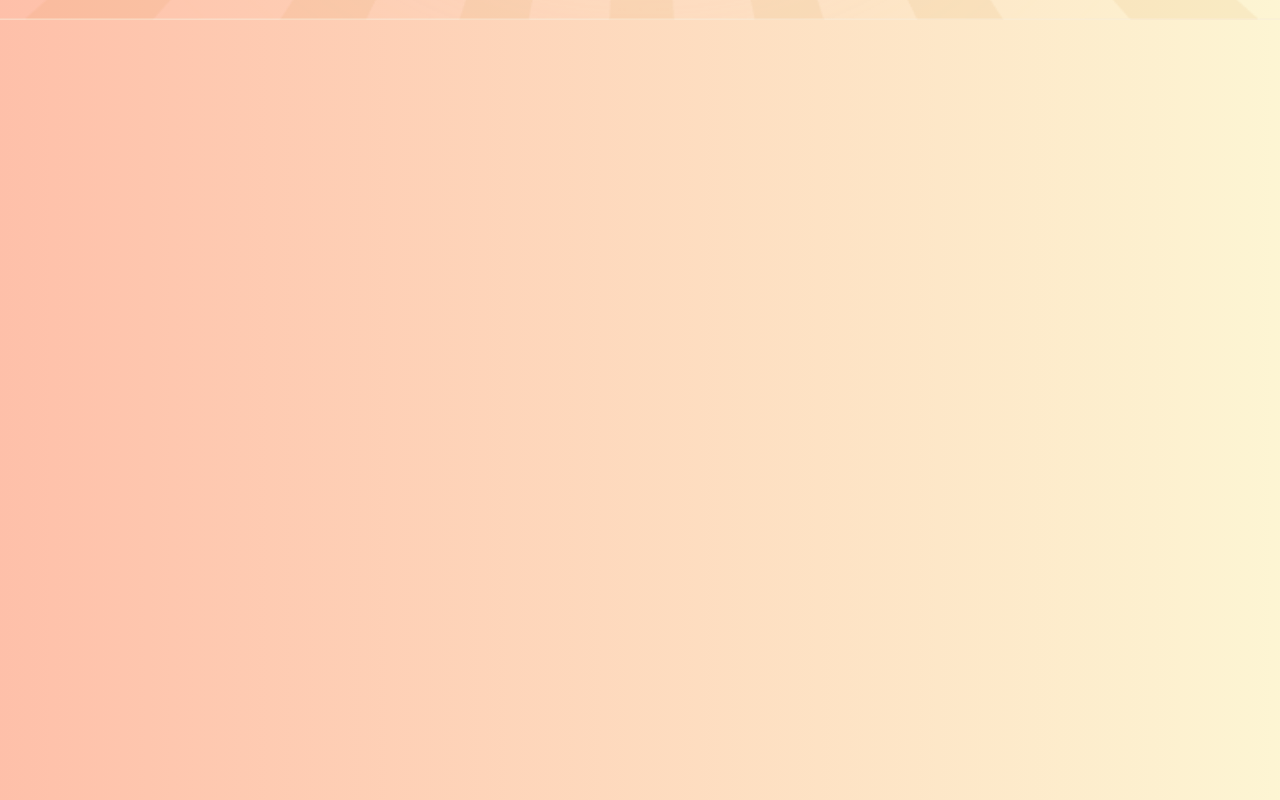
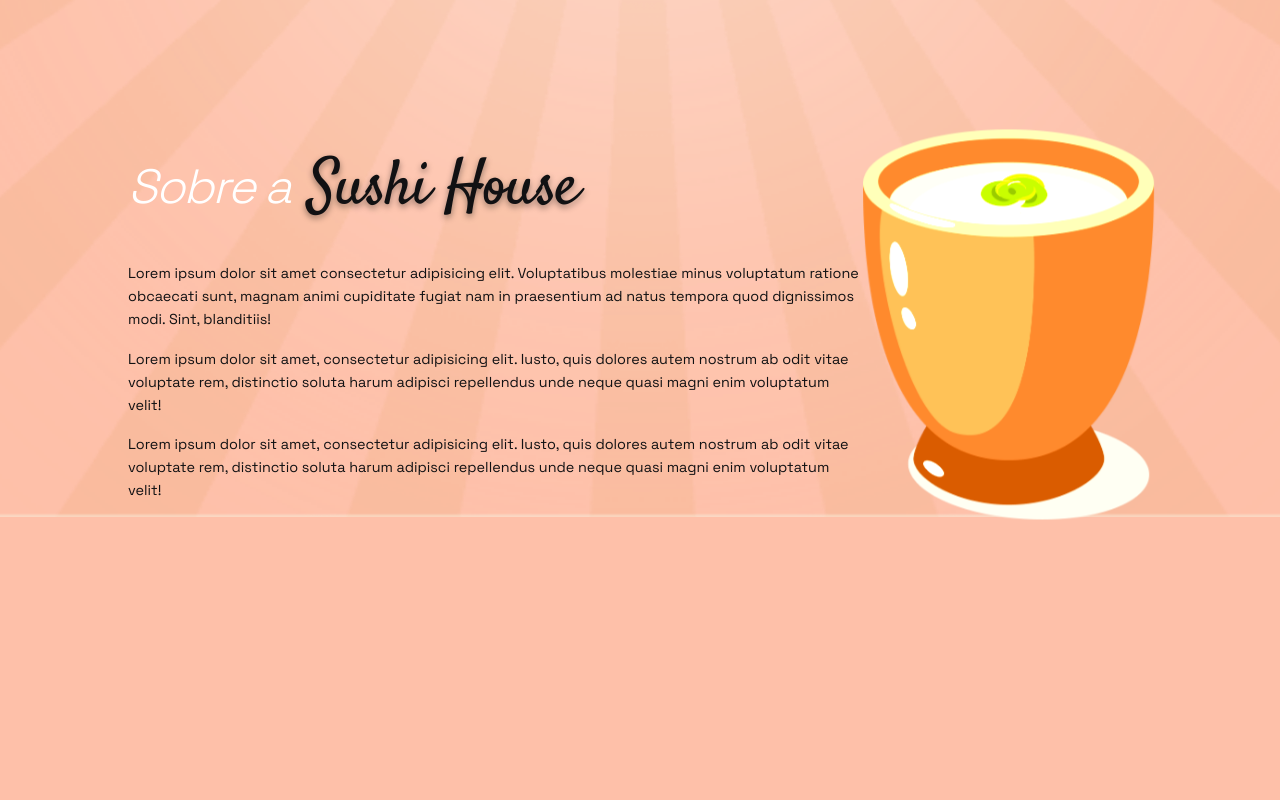
Before and after one commit to dev-marcioreis/sushi-house, a plain HTML site: page index.html in a window 1280 px wide. Shown: the part 780-1580 px from the top of the page. After the commit the page ends 1300 px from the top, so only its background shows below. Drawn offline with nearby package versions, Linux system fonts and the light colour scheme.

Commit message:
About section

```diff
--- a/assets/css/style.css
+++ b/assets/css/style.css
@@ -25,6 +25,7 @@
   --color-black: hsl(240, 5%, 7%);
   --color-white: hsl(0, 0%, 100%);
   --color-transparent: hsla(0, 0%, 100%, 0);
+  --color-bg: hsl(16, 98%, 83%);
 
   --gradiente-1: linear-gradient(180deg, hsl(357, 78%, 63%) 0%, hsl(353, 92%, 70%) 100%);
   --gradiente-2: linear-gradient(90deg, hsl(355, 37%, 88%) 0%, hsl(25, 76%, 90%) 100%);
@@ -56,11 +57,14 @@ html {
   scroll-padding-top: 7rem;
 }
 body {
-  background: var(--gradiente-5);
+  background: var(--color-bg);
+  background-image: url('../images/bg.png');
+  background-position: center;
+  background-repeat: no-repeat;
+  background-size: cover;
   color: var(--color-black);
   line-height: var(--line-height);
   font-size: var(--font-size);
-  height: 300rem;
 }
 ::-webkit-scrollbar {
   width: .5rem;
@@ -151,7 +155,7 @@ img {
   top: 0;
   right: 0;
   left: 0;
-  background: var(--gradiente-5);
+  background: var(--color-transparent);
   transition: var(--transition);
   z-index: 999;
 }
@@ -220,15 +224,12 @@ img {
 
 /*==========JavaScript==========*/
 .scrolling {
+  background: var(--color-bg);
   box-shadow: var(--shadow);
 }
 
 /*==========Home==========*/
 .home {
-  background-image: url('../images/bg-home.png');
-  background-position: center;
-  background-repeat: no-repeat;
-  background-size: cover;
   height: 100vh;
 }
 .home__container {
@@ -276,6 +277,51 @@ img {
 .home__text p {
   font-size: 1.2rem;
   margin-block-end: 1.5rem;
+}
+
+/*==========About==========*/
+.about__container {
+  display: flex;
+  align-items: center;
+  justify-content: space-between;
+}
+.about__text-left {
+  text-align: left;
+}
+.about__text-left h2 {
+  font-size: 3rem;
+  font-weight: 200;
+  color: var(--color-white);
+  font-style: italic;
+  letter-spacing: -2px;
+  margin-block-end: 2rem;
+}
+.about__text-left h2 span {
+  font-family: var(--font-logo);
+  font-size: 4rem;
+  color: var(--color-black);
+  text-shadow: var(--shadow-1);
+  text-transform: capitalize;
+  font-style: normal;
+  margin-left: .5rem;
+}
+.about__text-left p {
+  margin-block-start: 1rem;
+}
+.about__image-right img {
+  filter: contrast(1.4) brightness(1.3);
+  transition: var(--transition);
+  animation: scal 3s linear infinite;
+}
+
+/*==========Animation==========*/
+@keyframes scal {
+  0%, 100% {
+    transform: scale(1);
+  }
+  50% {
+    transform: scale(1.05);
+  }
 }
 
 
@@ -375,6 +421,29 @@ img {
     background: var(--gradiente-8);
   }
 
+  /*==========About==========*/
+  .about__container {
+    flex-direction: column;
+  }
+  .about__text-left {
+    text-align: center;
+  }
+  .about__text-left h2 {
+    font-size: 2.5rem;
+  }
+  .about__text-left h2 span {
+    font-size: 3rem;
+  }
+  .about__text-left p {
+    text-align: left;
+  }
+  .about__image-right img {
+    margin: 0 auto;
+    width: 35%;
+    margin-block-start: 3rem;
+    padding: 1rem 0;
+  }
+
 }
 
 
@@ -393,8 +462,21 @@ img {
     margin-block-end: 1rem;
   }
 
+  /*==========About==========*/
+  .about__text-left h2 {
+    font-size: 2rem;
+  }
+  .about__text-left h2 span {
+    font-size: 2.5rem;
+  }
+  .about__image-right img {
+    width: 45%;
+  }
+
 }
 
+
+/*==========Média Query Small==========*/
 @media (max-width: 340px) {
 
   /*==========Header==========*/
--- a/index.html
+++ b/index.html
@@ -81,6 +81,23 @@
 				</div>
 			</section>
 
+			<!--========About========-->
+			<section class="section about" id="about">
+				<div class="container">
+					<div class="about__container">
+						<div class="about__text-left">
+							<h2>Sobre a <span>sushi house</span></h2>
+							<p>Lorem ipsum dolor sit amet consectetur adipisicing elit. Voluptatibus molestiae minus voluptatum ratione obcaecati sunt, magnam animi cupiditate fugiat nam in praesentium ad natus tempora quod dignissimos modi. Sint, blanditiis!</p>
+							<p>Lorem ipsum dolor sit amet, consectetur adipisicing elit. Iusto, quis dolores autem nostrum ab odit vitae voluptate rem, distinctio soluta harum adipisci repellendus unde neque quasi magni enim voluptatum velit!</p>
+							<p>Lorem ipsum dolor sit amet, consectetur adipisicing elit. Iusto, quis dolores autem nostrum ab odit vitae voluptate rem, distinctio soluta harum adipisci repellendus unde neque quasi magni enim voluptatum velit!</p>
+						</div>
+						<div class="about__image-right">
+							<img src="assets/images/sushi-4.png" alt="About image">
+						</div>
+					</div>
+				</div>
+			</section>
+
 
 	</main>
 
```
Also changed, not shown: assets/images/bg.png (added).
